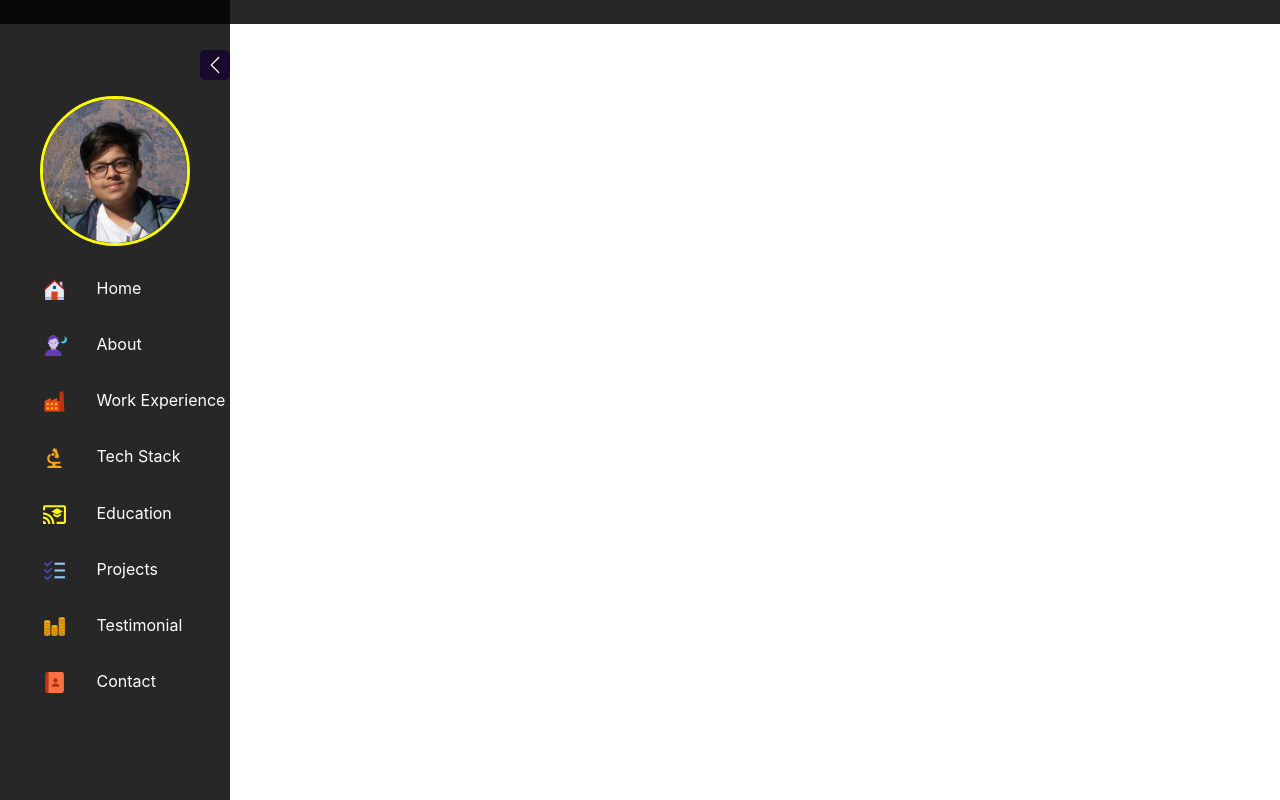
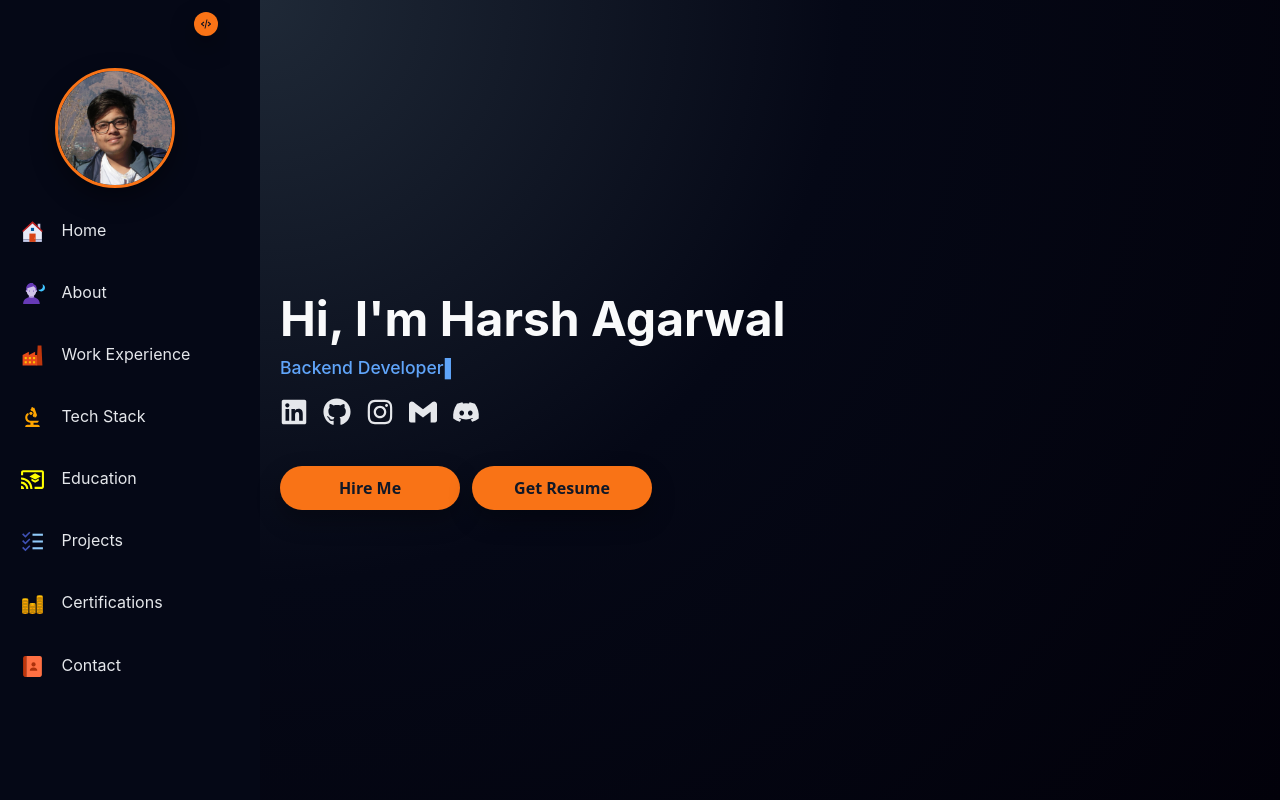
Before and after one commit to harsh323dev/portfolio-website, a React (Create React App) app in the folder client/: page / in a window 1280 px wide. Built offline with nearby package versions, Linux system fonts and the light colour scheme.

Commit message:
style: refine sidebar layout and hero visuals

```diff
--- a/client/package.json
+++ b/client/package.json
@@ -7,11 +7,13 @@
     "@testing-library/jest-dom": "^6.9.1",
     "@testing-library/react": "^16.3.0",
     "@testing-library/user-event": "^13.5.0",
+    "framer-motion": "^12.23.26",
     "react": "^19.2.1",
     "react-dom": "^19.2.1",
     "react-icons": "^5.5.0",
     "react-scripts": "5.0.1",
     "react-scroll": "^1.9.3",
+    "typewriter-effect": "^2.22.0",
     "web-vitals": "^2.1.4"
   },
   "scripts": {
--- a/client/src/Components/Home/Home.css
+++ b/client/src/Components/Home/Home.css
@@ -0,0 +1,138 @@
+/* src/Components/Home/Home.css */
+
+.home {
+  min-height: 100vh;
+  color: #f9fafb;
+  display: flex;
+  align-items: center;
+  background: radial-gradient(circle at top left, #1f2937 0, #050816 45%, #02010a 100%);
+}
+
+.home-content {
+  padding: 40px 20px;
+  max-width: 900px;
+}
+
+/* Typography */
+.home-content h1 {
+  font-size: 3rem;
+  font-weight: 700;
+  margin-bottom: 10px;
+}
+
+.home-content h3 {
+  margin-top: 10px;
+  color: #60a5fa;  /* soft blue subtitle */
+  font-size: 1.1rem;
+}
+
+/* Buttons */
+.button-for-action {
+  display: flex;
+  margin-top: 30px;
+}
+
+.hire-me-button,
+.get-resume-button {
+  background-color: #f97316;
+  text-align: center;
+  min-width: 180px;
+  padding: 10px 18px;
+  border-radius: 999px;
+  cursor: pointer;
+  margin-top: 10px;
+  border: none;
+  font-size: 16px;
+  font-family: system-ui, -apple-system, BlinkMacSystemFont, "Segoe UI",
+    sans-serif;
+  color: #111827;
+  font-weight: 600;
+  box-shadow: 0 10px 25px rgba(0, 0, 0, 0.3);
+  transition: background-color 0.25s ease, transform 0.15s ease,
+    box-shadow 0.25s ease;
+}
+
+.hire-me-button:hover,
+.get-resume-button:hover {
+  background-color: #facc15;
+  transform: translateY(-2px);
+  box-shadow: 0 15px 30px rgba(0, 0, 0, 0.4);
+}
+
+.get-resume-button {
+  margin-left: 12px;
+}
+
+.get-resume-button a {
+  text-decoration: none;
+  color: inherit;
+}
+
+/* Social icons row */
+.social-links {
+  margin-top: 20px;
+  display: flex;
+  gap: 15px;
+  align-items: center;
+}
+
+.social-icon {
+  font-size: 28px;
+  cursor: pointer;
+  transition: transform 0.2s ease, color 0.2s ease;
+  color: #e5e7eb;
+}
+
+.social-icon.linkedin:hover {
+  color: #0a66c2;
+  transform: translateY(-3px);
+}
+
+.social-icon.github:hover {
+  color: #f9fafb;
+  transform: translateY(-3px);
+}
+
+.social-icon.instagram:hover {
+  color: #e1306c;
+  transform: translateY(-3px);
+}
+
+.social-icon.gmail:hover {
+  color: #ea4335;
+  transform: translateY(-3px);
+}
+
+.social-icon.discord:hover {
+  color: #5865f2;
+  transform: translateY(-3px);
+}
+
+/* Mobile */
+@media (max-width: 1000px) {
+  .home {
+    align-items: flex-start;
+  }
+
+  .home-content {
+    padding: 80px 20px 40px 20px;
+  }
+
+  .home-content h1 {
+    font-size: 2.4rem;
+  }
+
+  .button-for-action {
+    flex-direction: column;
+  }
+
+  .get-resume-button {
+    margin-left: 0;
+  }
+}
+
+/* Typewriter cursor style */
+.Typewriter__cursor {
+  color: #60a5fa;
+  font-weight: 400;
+}
--- a/client/src/Components/Home/Home.js
+++ b/client/src/Components/Home/Home.js
@@ -1,10 +1,119 @@
-import React from 'react'
-import './Home.css'
+// src/Components/Home/Home.js
+import React from "react";
+import "./Home.css";
+import Typewriter from "typewriter-effect";
+import MyCv from "./cv.pdf";
+import { motion } from "framer-motion";
+import { Link } from "react-scroll";
+
+import { FaLinkedin, FaGithub, FaInstagram, FaDiscord } from "react-icons/fa";
+import { SiGmail } from "react-icons/si";
 
 const Home = () => {
+  const SOCIAL_LINKS = {
+    linkedin: "https://www.linkedin.com/in/harsh323",
+    github: "https://github.com/harsh323dev",
+    instagram: "https://www.instagram.com/harshagarwal323.ag",
+    gmail: "mailto:harshagarwal323.ag@gmail.com",
+    discord: "https://discordapp.com/users/harsh323",
+  };
+
   return (
-    <div>Home</div>
-  )
-}
+    <div className="home" id="home">
+      <div className="home-content">
+        <motion.div
+          initial={{ opacity: 0, x: 100 }}
+          animate={{ opacity: 1, x: 0 }}
+          transition={{ duration: 0.8 }}
+        >
+          <h1>Hi, I'm Harsh Agarwal</h1>
+          <h3>
+            <Typewriter
+              options={{
+                strings: [
+                  "Java & Spring Boot Developer",
+                  "Backend Developer",
+                  "Full Stack Developer",
+                  "Node.js Developer",
+                  "Cybersecurity Enthusiast",
+                  "Blockchain & Web3 Learner",
+                ],
+                autoStart: true,
+                loop: true,
+                delay: 5,
+                cursor: "▌",
+              }}
+            />
+          </h3>
 
-export default Home
+          <div className="social-links">
+            <a
+              href={SOCIAL_LINKS.linkedin}
+              target="_blank"
+              rel="noreferrer"
+              aria-label="LinkedIn"
+            >
+              <FaLinkedin className="social-icon linkedin" />
+            </a>
+
+            <a
+              href={SOCIAL_LINKS.github}
+              target="_blank"
+              rel="noreferrer"
+              aria-label="GitHub"
+            >
+              <FaGithub className="social-icon github" />
+            </a>
+
+            <a
+              href={SOCIAL_LINKS.instagram}
+              target="_blank"
+              rel="noreferrer"
+              aria-label="Instagram"
+            >
+              <FaInstagram className="social-icon instagram" />
+            </a>
+
+            <a href={SOCIAL_LINKS.gmail} aria-label="Gmail">
+              <SiGmail className="social-icon gmail" />
+            </a>
+
+            <a
+              href={SOCIAL_LINKS.discord}
+              target="_blank"
+              rel="noreferrer"
+              aria-label="Discord"
+            >
+              <FaDiscord className="social-icon discord" />
+            </a>
+          </div>
+        </motion.div>
+
+        <motion.div
+          initial={{ opacity: 0, y: 50 }}
+          animate={{ opacity: 1, y: 0 }}
+          transition={{ duration: 0.8, delay: 0.3 }}
+        >
+          <div className="button-for-action">
+            <Link
+              to="contactsection"
+              spy={true}
+              smooth={true}
+              duration={100}
+              offset={-100}
+            >
+              <div className="hire-me-button">Hire Me</div>
+            </Link>
+            <div className="get-resume-button">
+              <a href={MyCv} download="Harsh_Agarwal_Resume.pdf">
+                Get Resume
+              </a>
+            </div>
+          </div>
+        </motion.div>
+      </div>
+    </div>
+  );
+};
+
+export default Home;
--- a/client/src/Components/Sidebar/NavbarMobileView.js
+++ b/client/src/Components/Sidebar/NavbarMobileView.js
@@ -103,13 +103,13 @@ const NavbarMobileView = ({ theme, changeTheme }) => {
             </li>
             <li className="nav-item-mobileview">
               <Link
-                to="testimonial"
+                to="certifications"
                 spy={true}
                 smooth={true}
                 duration={100}
                 offset={-100}
               >
-                <FcSalesPerformance size={25} /> Testimonial
+                <FcSalesPerformance size={25} /> Certifications
               </Link>
             </li>
 
--- a/client/src/Components/Sidebar/Sidebar.css
+++ b/client/src/Components/Sidebar/Sidebar.css
@@ -1,48 +1,79 @@
-.sidebar-section{
+/* src/Components/Sidebar/Sidebar.css */
+
+.sidebar-section {
   display: flex;
-    background-color: #030303da;
+  background-color: #050816;
 }
 
-.sidebar{
+/* Sidebar base (collapsed width) */
+.sidebar {
   height: 100vh;
-    background-color: #030303da;
-    width: 95px;
+  background-color: #050816;
+  width: 80px;
   position: fixed;
-
+  top: 0;
+  left: 0;
+  overflow-y: auto;
+  overflow-x: hidden;
 }
 
-
+/* Expanded sidebar */
 .sidebar-expand {
   width: 230px;
 }
 
-.icon-for-sidebar-expand-and-collapse{
-
+/* Toggle icon container */
+.icon-for-sidebar-expand-and-collapse {
   display: flex;
-    align-items: right;
-    justify-content: right;
+  justify-content: flex-end;
   cursor: pointer;
+  padding: 10px 12px 0 12px;
 }
 
-.icon-for-sidebar-expand-and-collapse p svg{
-
-    background-color: #19092c;
-    padding: 5px;
-    color: white;
-    border-radius: 5px;
-    margin-top: 50px;
-
+/* Bright, visible toggle icon */
+.sidebar-toggle-icon {
+  background-color: #f97316;   /* bright orange */
+  padding: 6px;
+  color: #0b1020;              /* dark icon color */
+  border-radius: 999px;
+  box-shadow: 0 10px 25px rgba(0, 0, 0, 0.4);
+  transition: transform 0.15s ease, box-shadow 0.2s ease;
 }
 
-
-.container-fluid{
-    padding-left: 0px!important;
-    padding-right: 0px!important;
-    overflow: hidden;
+.sidebar-toggle-icon:hover {
+  transform: translateY(-2px);
+  box-shadow: 0 15px 30px rgba(0, 0, 0, 0.5);
 }
 
-@media (max-width:1000px) {
-    .sidebar{
+/* CRA container reset */
+.container-fluid {
+  padding-left: 0 !important;
+  padding-right: 0 !important;
+}
+
+/* Main content area next to sidebar */
+.content {
+  flex: 1;
+}
+
+/* When sidebar expanded (230px wide) */
+.content.expanded {
+  margin-left: 260px; /* 230 + some breathing room */
+}
+
+/* When sidebar collapsed (80px wide) */
+.content.collapsed {
+  margin-left: 100px; /* close to collapsed width; minimal dark gap */
+}
+
+/* Mobile: hide sidebar, content full width */
+@media (max-width: 1000px) {
+  .sidebar {
     display: none;
   }
+
+  .content.expanded,
+  .content.collapsed {
+    margin-left: 0;
   }
+}
--- a/client/src/Components/Sidebar/Sidebar.js
+++ b/client/src/Components/Sidebar/Sidebar.js
@@ -1,11 +1,11 @@
+// src/Components/Sidebar/Sidebar.js
 import React, { useState } from "react";
 import "./Sidebar.css";
 import Home from "../Home/Home";
-
-import { BsChevronLeft, BsChevronRight } from "react-icons/bs";
+import { BiCodeAlt } from "react-icons/bi";
 import SidebarList from "./SidebarList";
 
-const Sidebar = ({ theme, changeTheme }) => {
+const Sidebar = () => {
   const [expandSidebar, setExpandSidebar] = useState(true);
 
   const handleExpandClick = () => {
@@ -14,27 +14,19 @@ const Sidebar = ({ theme, changeTheme }) => {
 
   return (
     <div className="container-fluid sidebar-section">
-      <div className={expandSidebar ? "sidebar-expand sidebar":"sidebar"}>
-
+      <div className={expandSidebar ? "sidebar sidebar-expand" : "sidebar"}>
         <div className="icon-for-sidebar-expand-and-collapse">
           <p onClick={handleExpandClick}>
-
-            {expandSidebar ? (
-              <BsChevronLeft size={30} />
-            ) : (
-              <BsChevronRight size={30} />
-            )}
-
+            <BiCodeAlt size={24} className="sidebar-toggle-icon" />
           </p>
         </div>
 
-        <SidebarList expandSidebar={expandSidebar}/>
-
-
+        <SidebarList expandSidebar={expandSidebar} />
       </div>
 
-      <div className="container">
-        <Home changeTheme={changeTheme} theme={theme}/>
+      <div className={expandSidebar ? "content expanded" : "content collapsed"}>
+        <Home />
+        {/* Later: About, WorkExperience, TechStack, Education, Projects, Certifications, Contact */}
       </div>
     </div>
   );
--- a/client/src/Components/Sidebar/SidebarList.css
+++ b/client/src/Components/Sidebar/SidebarList.css
@@ -1,45 +1,90 @@
-.sidebar-profile-pic img{
-
-    border-radius: 90px;
-    margin-top: 10px;
-    height: 150px;
-    width: 150px;
-    display: flex;
-    vertical-align: middle;
-    margin: 0 auto;
-    object-fit: cover;
-    border: 3px solid yellow;
-
+/* Profile picture */
+.sidebar-profile-pic img {
+  border-radius: 999px;
+  margin-top: 16px;
+  height: 120px;
+  width: 120px;
+  display: block;
+  margin-left: auto;
+  margin-right: auto;
+  object-fit: cover;
+  border: 3px solid #f97316;
+  box-shadow: 0 10px 25px rgba(0, 0, 0, 0.4);
 }
 
-.navbar-items ul li{
-    color: white;
-    list-style-type: none;
-    cursor: pointer;
-    margin-top: 30px;
-    text-decoration: none;
+.navbar-items,
+.navbar-items-only-icons {
+  margin-top: 10px;
 }
 
-.navbar-items ul li svg{
-    margin-right: 25px;
-    margin-left: 10px;
+/* Expanded sidebar nav items */
+.navbar-items ul {
+  padding-left: 0;
+  margin-top: 20px;
+}
+
+.navbar-items ul,
+.navbar-items-only-icons ul {
+  list-style: none;
+}
+
+.navbar-items ul li {
+  color: #e5e7eb;
+  cursor: pointer;
+  margin-top: 16px;
+  text-decoration: none;
+  padding: 10px 16px;
+  border-radius: 8px;
+  display: flex;
+  align-items: center;
+  transition: background-color 0.2s ease, color 0.2s ease, transform 0.1s ease;
+}
+
+.navbar-items ul li svg {
+  margin-right: 12px;
+  margin-left: 4px;
+}
+
+.navbar-items ul li a {
+  text-decoration: none;
+  color: inherit;
+  flex: 1;
+}
+
+.navbar-items ul li:hover {
+  background-color: #1f2937;
+  color: #f97316;
+  transform: translateX(3px);
+}
+
+/* Collapsed sidebar: icons only */
+.navbar-items-only-icons {
+  margin-top: 60px;
+}
+
+.navbar-items-only-icons ul {
+  padding-left: 0;
+  margin: 0;
 }
 
 .navbar-items-only-icons ul li {
-    margin-top: 30px;
-    cursor: pointer;
-    list-style-type: none;
+  margin: 14px 0;
+  cursor: pointer;
+  display: flex;
+  justify-content: center;
 }
 
-.navbar-items-only-icons ul li svg{
-    margin-left: 10px;
+.navbar-items-only-icons ul li::before {
+  content: none;
 }
 
-.navbar-items ul li a{
-    text-decoration: none;
+.navbar-items-only-icons ul li svg {
+  color: #e5e7eb;
+  font-size: 24px;
+  transition: color 0.2s ease, transform 0.1s ease;
 }
 
-.nav-item .active{
-    border-left: 2px solid yellow;
-    color: yellow;
+.navbar-items-only-icons ul li:hover svg {
+  color: #f97316;
+  transform: translateX(3px);
 }
--- a/client/src/Components/Sidebar/SidebarList.js
+++ b/client/src/Components/Sidebar/SidebarList.js
@@ -95,13 +95,13 @@ const SidebarList = ({ expandSidebar }) => {
             </li>
             <li className="nav-item">
               <Link
-                to="testimonial"
+                to="certifications"
                 spy={true}
                 smooth={true}
                 duration={100}
                 offset={-100}
               >
-                <FcSalesPerformance size={25} /> Testimonial
+                <FcSalesPerformance size={25} /> Certifications
               </Link>
             </li>
             <li className="nav-item">
@@ -189,7 +189,7 @@ const SidebarList = ({ expandSidebar }) => {
             </li>
             <li className="nav-item">
               <Link
-                to="testimonial"
+                to="certifications"
                 spy={true}
                 smooth={true}
                 duration={100}
--- a/client/src/index.css
+++ b/client/src/index.css
@@ -1,13 +1,24 @@
+/* src/index.css */
 body {
   margin: 0;
-  font-family: -apple-system, BlinkMacSystemFont, 'Segoe UI', 'Roboto', 'Oxygen',
-    'Ubuntu', 'Cantarell', 'Fira Sans', 'Droid Sans', 'Helvetica Neue',
+  font-family: -apple-system, BlinkMacSystemFont, "Segoe UI", "Roboto", "Oxygen",
+    "Ubuntu", "Cantarell", "Fira Sans", "Droid Sans", "Helvetica Neue",
     sans-serif;
   -webkit-font-smoothing: antialiased;
   -moz-osx-font-smoothing: grayscale;
 }
 
 code {
-  font-family: source-code-pro, Menlo, Monaco, Consolas, 'Courier New',
+  font-family: source-code-pro, Menlo, Monaco, Consolas, "Courier New",
     monospace;
 }
+
+/* Only this extra rule: prevent horizontal scroll globally */
+html,
+body,
+#root {
+  height: 100%;
+  margin: 0;
+  padding: 0;
+  overflow-x: hidden;  /* keep vertical scroll */
+}
```
Also changed, not shown: client/src/App.css (+8 -8 lines), 2 other files (tests, documents, lock files or other folders). Lines whose indentation alone changed are shown as unchanged.
